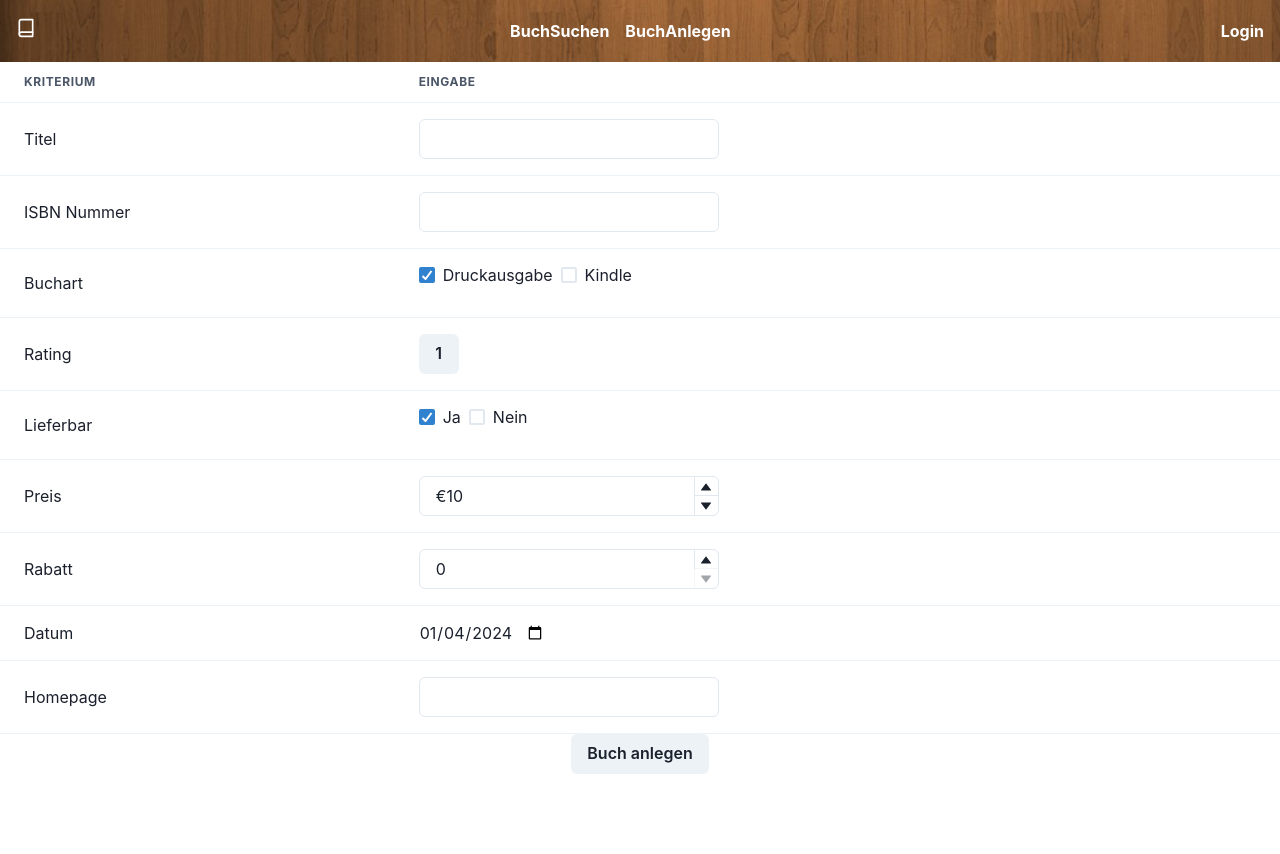
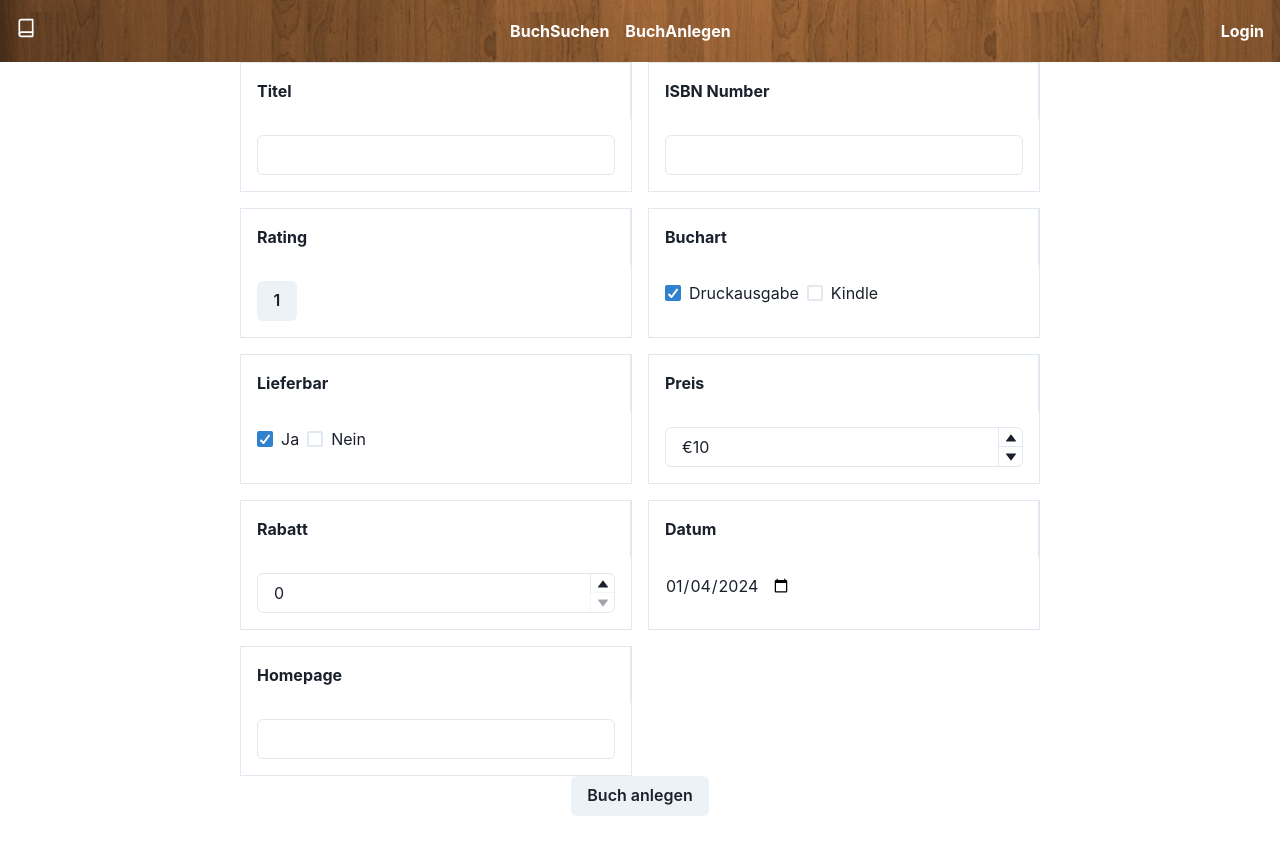
Before and after one commit to ngca1011/web-anwendung, a React (Vite) app: page /buchanlegen in a window 1280 px wide. Shown: the top 854 px of the page. Built offline with nearby package versions, Linux system fonts and the light colour scheme.

Commit message:
TableContainer durch SimpleGrid ersetzen

```diff
--- a/src/pages/BuchCreatePage.tsx
+++ b/src/pages/BuchCreatePage.tsx
@@ -1,12 +1,4 @@
 import {
-  Table,
-  Thead,
-  Tbody,
-  Tfoot,
-  Tr,
-  Th,
-  Td,
-  TableContainer,
   Box,
   FormControl,
   Input,
@@ -24,6 +16,7 @@ import {
   NumberIncrementStepper,
   NumberDecrementStepper,
   FormErrorMessage,
+  SimpleGrid,
 } from '@chakra-ui/react'
 import axios from 'axios'
 import { useState } from 'react'
@@ -60,6 +53,13 @@ const Buchanlegen = () => {
 
   const handleArtChange = (value: string) => {
     setArt(value)
+  }
+
+  const commonBoxStyles = {
+    borderWidth: '1px',
+    borderRadius: 'md',
+    overflow: 'hidden',
+    boxShadow: 'md',
   }
 
   const payload = {
@@ -177,19 +177,13 @@ const Buchanlegen = () => {
         minHeight: '100vh',
       }}
     >
-      <TableContainer>
-        <Table variant='simple'>
-          <Thead>
-            <Tr>
-              <Th>Kriterium</Th>
-              <Th>Eingabe</Th>
-            </Tr>
-          </Thead>
-          <Tbody>
-            <Tr>
-              <Td>Titel</Td>
-              <Td>
-                <Box maxW='300px'>
+      <SimpleGrid columns={2} spacing={4} width='800px' margin='auto'>
+        <Box style={commonBoxStyles}>
+          <Box padding={4} borderRightWidth={1} fontWeight='bold'>
+            Titel
+          </Box>
+          <Box padding='4'>
+            {' '}
             <FormControl isInvalid={titelError !== ''}>
               <Input
                 name='titel'
@@ -201,12 +195,14 @@ const Buchanlegen = () => {
               <FormErrorMessage>{titelError}</FormErrorMessage>
             </FormControl>
           </Box>
-              </Td>
-            </Tr>
-            <Tr>
-              <Td>ISBN Nummer</Td>
-              <Td>
-                <Box maxW='300px'>
+        </Box>
+
+        <Box style={commonBoxStyles}>
+          <Box padding={4} borderRightWidth={1} fontWeight='bold'>
+            ISBN Number
+          </Box>
+
+          <Box padding='4'>
             <FormControl isInvalid={isbnError !== ''}>
               <Input
                 name='isbn'
@@ -218,12 +214,38 @@ const Buchanlegen = () => {
               <FormErrorMessage>{isbnError}</FormErrorMessage>
             </FormControl>
           </Box>
-              </Td>
-            </Tr>
-            <Tr>
-              <Td>Buchart</Td>
-              <Td>
-                <Box mb={4}>
+        </Box>
+
+        <Box style={commonBoxStyles}>
+          <Box padding={4} borderRightWidth={1} fontWeight='bold'>
+            Rating
+          </Box>
+
+          <Box padding='4'>
+            <Menu>
+              <MenuButton as={Button}>{rating ?? 'Choose'}</MenuButton>
+              <MenuList>
+                {[1, 2, 3, 4, 5].map((value) => (
+                  <MenuItem
+                    key={value}
+                    onClick={() => {
+                      setRating(value)
+                    }}
+                  >
+                    {value}
+                  </MenuItem>
+                ))}
+              </MenuList>
+            </Menu>
+          </Box>
+        </Box>
+
+        <Box style={commonBoxStyles}>
+          <Box padding={4} borderRightWidth={1} fontWeight='bold'>
+            Buchart
+          </Box>
+
+          <Box padding='4'>
             <FormControl>
               <Stack direction='row'>
                 <Checkbox
@@ -247,34 +269,14 @@ const Buchanlegen = () => {
               </Stack>
             </FormControl>
           </Box>
-              </Td>
-            </Tr>
-            <Tr>
-              <Td>Rating</Td>
-              <Td>
-                <Box maxW='300px'>
-                  <Menu>
-                    <MenuButton as={Button}>{rating ?? 'Choose'}</MenuButton>
-                    <MenuList>
-                      {[1, 2, 3, 4, 5].map((value) => (
-                        <MenuItem
-                          key={value}
-                          onClick={() => {
-                            setRating(value)
-                          }}
-                        >
-                          {value}
-                        </MenuItem>
-                      ))}
-                    </MenuList>
-                  </Menu>
         </Box>
-              </Td>
-            </Tr>
-            <Tr>
-              <Td>Lieferbar</Td>
-              <Td>
-                <Box mb={4}>
+
+        <Box style={commonBoxStyles}>
+          <Box padding={4} borderRightWidth={1} fontWeight='bold'>
+            Lieferbar
+          </Box>
+
+          <Box padding='4'>
             <FormControl>
               <Stack direction='row'>
                 <Checkbox
@@ -298,12 +300,14 @@ const Buchanlegen = () => {
               </Stack>
             </FormControl>
           </Box>
-              </Td>
-            </Tr>
-            <Tr>
-              <Td>Preis</Td>
-              <Td>
-                <Box maxW='300px'>
+        </Box>
+
+        <Box style={commonBoxStyles}>
+          <Box padding={4} borderRightWidth={1} fontWeight='bold'>
+            Preis
+          </Box>
+
+          <Box padding='4'>
             <FormControl>
               <NumberInput
                 defaultValue={15}
@@ -322,12 +326,14 @@ const Buchanlegen = () => {
               </NumberInput>
             </FormControl>
           </Box>
-              </Td>
-            </Tr>
-            <Tr>
-              <Td>Rabatt</Td>
-              <Td>
-                <Box maxW='300px'>
+        </Box>
+
+        <Box style={commonBoxStyles}>
+          <Box padding={4} borderRightWidth={1} fontWeight='bold'>
+            Rabatt
+          </Box>
+          <Box padding='4'>
+            {' '}
             <FormControl>
               <NumberInput
                 defaultValue={0}
@@ -347,12 +353,15 @@ const Buchanlegen = () => {
               </NumberInput>
             </FormControl>
           </Box>
-              </Td>
-            </Tr>
-            <Tr>
-              <Td>Datum</Td>
-              <Td>
-                <Box maxW='300px'>
+        </Box>
+
+        <Box style={commonBoxStyles}>
+          <Box padding={4} borderRightWidth={1} fontWeight='bold'>
+            Datum
+          </Box>
+
+          <Box padding='4'>
+            {' '}
             <FormControl>
               <input
                 type='date'
@@ -365,12 +374,14 @@ const Buchanlegen = () => {
               />
             </FormControl>
           </Box>
-              </Td>
-            </Tr>
-            <Tr>
-              <Td>Homepage</Td>
-              <Td>
-                <Box maxW='300px'>
+        </Box>
+        <Box style={commonBoxStyles}>
+          <Box padding={4} borderRightWidth={1} fontWeight='bold'>
+            Homepage
+          </Box>
+
+          <Box padding='4'>
+            {' '}
             <FormControl isInvalid={homepageError !== ''}>
               <Input
                 name='homepage'
@@ -382,13 +393,8 @@ const Buchanlegen = () => {
               <FormErrorMessage>{homepageError}</FormErrorMessage>
             </FormControl>
           </Box>
-              </Td>
-            </Tr>
-          </Tbody>
-          <Tfoot>{/* Optionaler Tabellenfuß */}</Tfoot>
-        </Table>
-      </TableContainer>
-
+        </Box>
+      </SimpleGrid>
       <Box display='flex' justifyContent='center' alignItems='center' marginBottom='4'>
         <Button
           onClick={() => {
```
Lines whose indentation alone changed are shown as unchanged.
